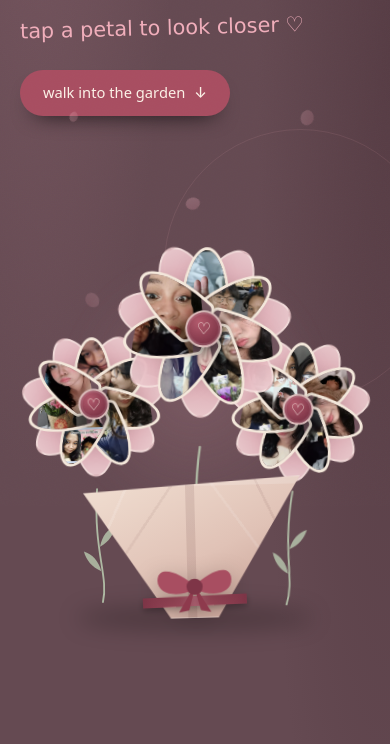
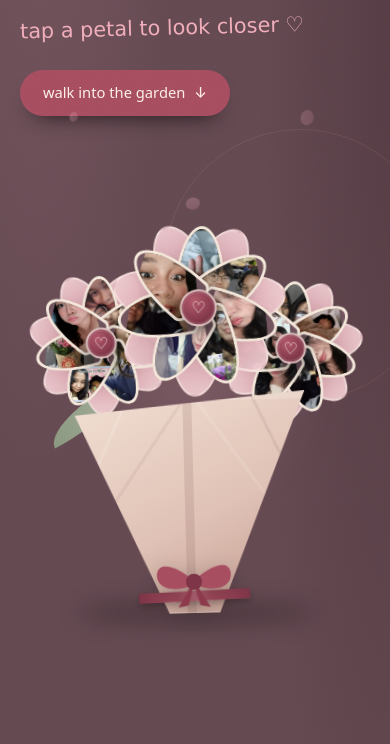
Before and after one commit to AlasdairDev/for-my-bebelabs, a plain HTML site: page part2/index.html in a window 390 px wide. Shown: the part 338-1082 px from the top of the page. Drawn offline with Linux system fonts and the light colour scheme.

Commit message:
Put the flowers directly in the bouquet cone

```diff
--- a/part2/garden.css
+++ b/part2/garden.css
@@ -295,7 +295,7 @@ main { position: relative; z-index: 2; }
 .bouquet {
   position: relative;
   width: min(560px, 100%);
-  height: 670px;
+  height: 620px;
   margin: 0 auto;
   z-index: 1;
 }
@@ -311,26 +311,27 @@ main { position: relative; z-index: 2; }
   filter: blur(11px);
   z-index: 0;
 }
-.bouquet-flower { position: absolute; bottom: 0; transform-origin: 50% 100%; }
+.bouquet-flower { position: absolute; transform-origin: 50% 100%; }
 .bouquet-flower::after { display: none; }
+.bouquet-flower .stem { display: none; }
 .bouquet-left {
   left: 1%;
+  bottom: 285px;
   --size: clamp(200px, 18vw, 235px);
-  --stem: 230px;
   transform: rotate(-8deg);
   z-index: 2;
 }
 .bouquet-center {
   left: 50%;
+  bottom: 310px;
   --size: clamp(220px, 21vw, 285px);
-  --stem: 330px;
   transform: translateX(-50%) rotate(1.5deg);
   z-index: 3;
 }
 .bouquet-right {
   right: 1%;
+  bottom: 280px;
   --size: clamp(200px, 18vw, 235px);
-  --stem: 220px;
   transform: rotate(8deg);
   z-index: 2;
 }
@@ -338,8 +339,8 @@ main { position: relative; z-index: 2; }
   position: absolute;
   left: 50%;
   bottom: 0;
-  width: min(330px, 62%);
-  height: 190px;
+  width: min(370px, 66%);
+  height: 310px;
   transform: translateX(-50%) rotate(-1.5deg) scale(.94);
   transform-origin: 50% 100%;
   opacity: 0;
@@ -375,6 +376,51 @@ main { position: relative; z-index: 2; }
   opacity: 1;
   transform: translateX(-50%) rotate(-1.5deg) scale(1);
 }
+.bouquet-leaves {
+  position: absolute;
+  left: 50%;
+  bottom: 290px;
+  width: 100%;
+  height: 100px;
+  transform: translateX(-50%);
+  z-index: 1;
+  pointer-events: none;
+}
+.bouquet-leaves span {
+  position: absolute;
+  width: 90px;
+  height: 30px;
+  border-radius: 100% 0 100% 0;
+  background: linear-gradient(90deg, #8fa287, #aeb9a3);
+  opacity: 0;
+  transform: scale(.4);
+  transition: opacity .6s ease .8s, transform .7s cubic-bezier(.2, .8, .2, 1) .8s;
+}
+.bouquet-leaves span:nth-child(1) {
+  left: 2%;
+  bottom: 0;
+  transform: rotate(-28deg) scale(.4);
+  transform-origin: right center;
+}
+.bouquet-leaves span:nth-child(2) {
+  right: 2%;
+  bottom: 5px;
+  transform: rotate(208deg) scale(.4);
+  transform-origin: left center;
+}
+.bouquet-leaves span:nth-child(3) {
+  left: 22%;
+  bottom: 34px;
+  width: 70px;
+  height: 24px;
+  transform: rotate(20deg) scale(.4);
+  transform-origin: right center;
+}
+.bouquet.is-bloomed .bouquet-leaves span { opacity: .9; }
+.bouquet.is-bloomed .bouquet-leaves span:nth-child(1) { transform: rotate(-28deg) scale(1); }
+.bouquet.is-bloomed .bouquet-leaves span:nth-child(2) { transform: rotate(208deg) scale(1); }
+.bouquet.is-bloomed .bouquet-leaves span:nth-child(3) { transform: rotate(20deg) scale(1); }
+
 .ribbon-band {
   position: absolute;
   left: 50%;
@@ -750,11 +796,12 @@ main { position: relative; z-index: 2; }
   .hero-copy { max-width: 660px; margin-inline: auto; }
   .hero-visual { min-height: 620px; }
   .hero::before { top: 46%; right: -12%; width: 70vw; height: 70vw; }
-  .bouquet { height: 620px; }
-  .bouquet-left { --size: 200px; --stem: 220px; }
-  .bouquet-center { --size: 230px; --stem: 300px; }
-  .bouquet-right { --size: 200px; --stem: 210px; }
-  .bouquet-wrap { width: min(310px, 64%); height: 180px; }
+  .bouquet { height: 600px; }
+  .bouquet-left { --size: 200px; bottom: 275px; }
+  .bouquet-center { --size: 230px; bottom: 300px; }
+  .bouquet-right { --size: 200px; bottom: 270px; }
+  .bouquet-wrap { width: min(340px, 66%); height: 300px; }
+  .bouquet-leaves { bottom: 280px; }
 }
 
 @media (max-width: 760px) {
@@ -767,11 +814,12 @@ main { position: relative; z-index: 2; }
   .hero h1 { font-size: clamp(3.1rem, 13vw, 4.8rem); }
   .sub { font-size: .97rem; }
   .hero-visual { min-height: 500px; }
-  .bouquet { width: min(420px, 94%); height: 500px; }
-  .bouquet-left { --size: 150px; --stem: 155px; transform: rotate(-4deg); }
-  .bouquet-center { --size: 180px; --stem: 225px; }
-  .bouquet-right { --size: 150px; --stem: 150px; transform: rotate(4deg); }
-  .bouquet-wrap { width: min(250px, 66%); height: 140px; }
+  .bouquet { width: min(420px, 94%); height: 480px; }
+  .bouquet-left { --size: 150px; bottom: 215px; transform: rotate(-4deg); }
+  .bouquet-center { --size: 180px; bottom: 235px; }
+  .bouquet-right { --size: 150px; bottom: 210px; transform: rotate(4deg); }
+  .bouquet-wrap { width: min(270px, 70%); height: 235px; }
+  .bouquet-leaves { bottom: 220px; }
   .ribbon { width: 88px; height: 59px; bottom: 4px; }
   .ribbon-band { bottom: 12px; height: 10px; }
 
@@ -797,11 +845,12 @@ main { position: relative; z-index: 2; }
 @media (max-width: 420px) {
   .hero h1 { font-size: clamp(2.9rem, 14vw, 4.1rem); }
   .flower-center { font-size: 1rem; }
-  .bouquet { height: 460px; }
-  .bouquet-left { --size: 140px; --stem: 145px; transform: rotate(-3deg); }
-  .bouquet-center { --size: 170px; --stem: 205px; }
-  .bouquet-right { --size: 140px; --stem: 140px; transform: rotate(3deg); }
-  .bouquet-wrap { height: 140px; }
+  .bouquet { height: 450px; }
+  .bouquet-left { --size: 140px; bottom: 200px; transform: rotate(-3deg); }
+  .bouquet-center { --size: 170px; bottom: 220px; }
+  .bouquet-right { --size: 140px; bottom: 195px; transform: rotate(3deg); }
+  .bouquet-wrap { width: min(250px, 70%); height: 220px; }
+  .bouquet-leaves { bottom: 205px; }
   .garden .flower,
   .garden .flower:nth-child(2n) {
     --size: clamp(205px, 64vw, 260px);
--- a/part2/garden.js
+++ b/part2/garden.js
@@ -127,6 +127,13 @@
         </span>
       `;
       bouquetEl.appendChild(wrap);
+
+      const leaves = document.createElement("div");
+      leaves.className = "bouquet-leaves";
+      leaves.setAttribute("aria-hidden", "true");
+      leaves.innerHTML = "<span></span><span></span><span></span>";
+      bouquetEl.appendChild(leaves);
+
       heroVisual.appendChild(bouquetEl);
 
       const bloomBouquet = () => {
```
